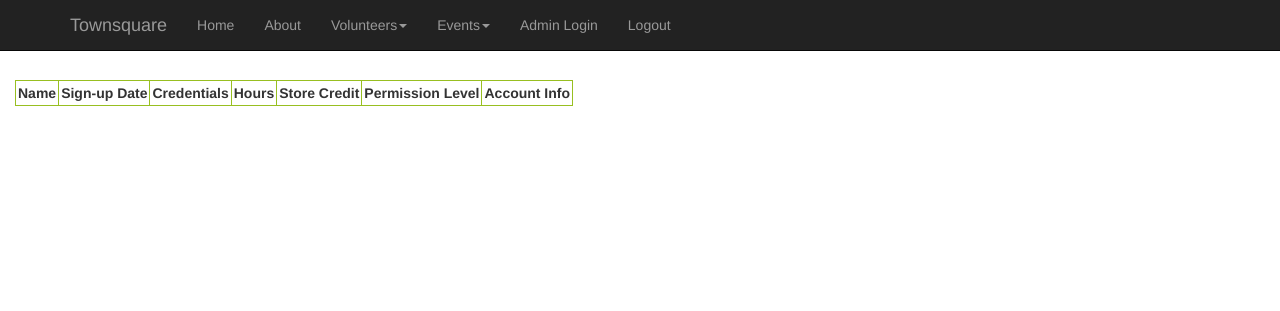
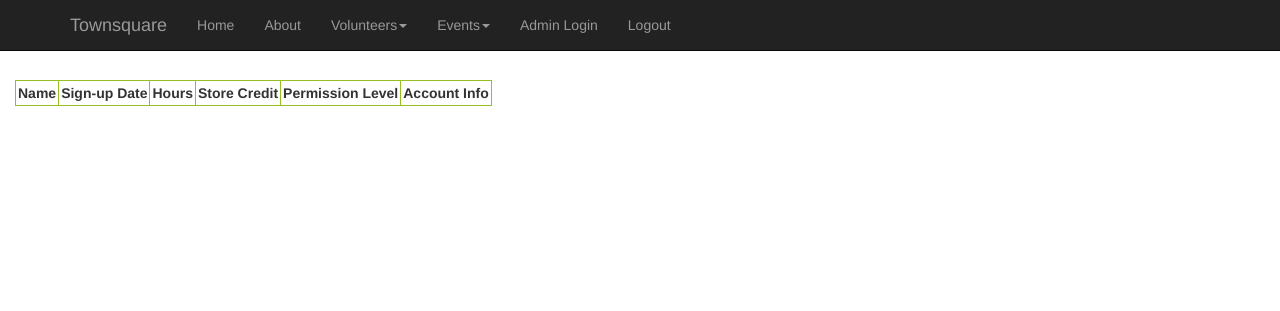
Before and after one commit to sc3/django-townsquare, a Django app: page /townsquare/volunteer/browse in a window 1280 px wide. Shown: the top 311 px of the page. Run offline with Django 3.2, Linux system fonts and the light colour scheme; the visitor is signed in with stand-in values (Sample User, id 1); data that the repository does not hold is empty; some libraries are stand-ins or nearby versions.

Commit message:
got rid of credentials from browse as well as from model

```diff
--- a/square/models.py
+++ b/square/models.py
@@ -17,7 +17,6 @@ class Volunteer(models.Model):
     last_name = models.CharField(max_length=100)
     user = models.OneToOneField(User, unique=True, null=True)
     signup_date = models.DateField("Sign-up date", default=datetime.now())
-    credentials = models.CharField(max_length=200, null=True, blank=True)
     vol_image = models.CharField(max_length=200, blank=True)
 
     @property
--- a/square/templates/users/browse_volunteers.html
+++ b/square/templates/users/browse_volunteers.html
@@ -9,7 +9,6 @@
   <tr>
     <th>Name</th>
     <th>Sign-up Date</th>
-    <th>Credentials</th>
     <th>Hours</th>
     <th>Store Credit</th>
     <th>Permission Level</th>
@@ -20,7 +19,6 @@
   <tr>
     <td>{{ volunteer.full_name }}</td>
     <td>{{ volunteer.signup_date }}</td>
-    <td>{{ volunteer.credentials }}</td>
     <td>{{ volunteer.hours }}</td>
     <td>{{ volunteer.credit }}</td>
     <td>{{ volunteer.permission }}</td>
--- a/square/templates/users/index.html
+++ b/square/templates/users/index.html
@@ -57,7 +57,7 @@
 	<div class="col-xs-12 col-sm-5 col-md-5 col-lg-5">
 
 		<!--Could probably put in a loop to separate creds by commas-->
-		{{va.credentials}}
+		<!-- {{va.credentials}} -->
 
 
 	</div>
--- a/square/views.py
+++ b/square/views.py
@@ -70,7 +70,7 @@ def add_volunteer(request):
 
     else:
         # GET request to add_volunteer page displays an empty form
-        form = VolunteerForm(initial={'credentials': 'Volunteer'})
+        form = VolunteerForm()
 
     return render(request, 'users/add_volunteer.html',
                     {'f': form})
```
